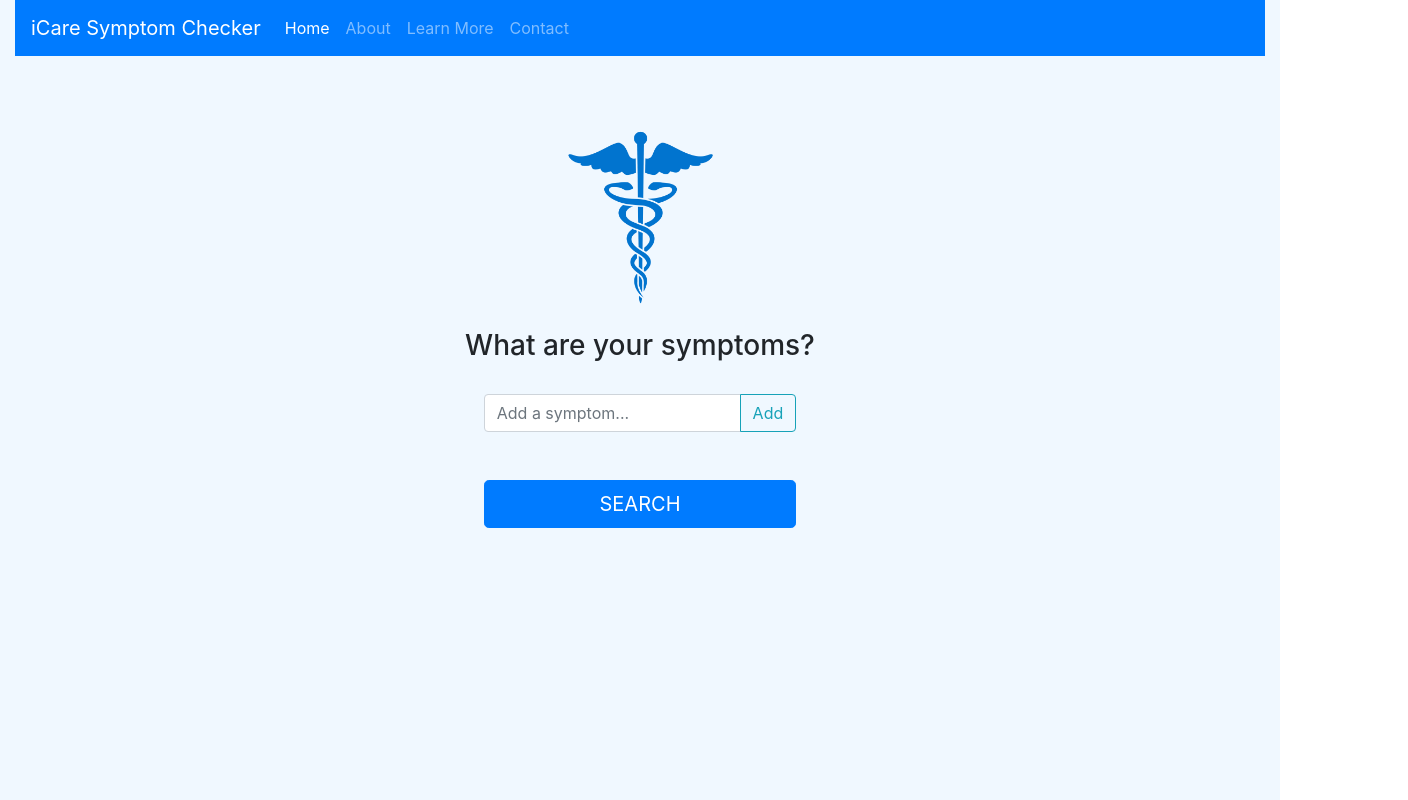
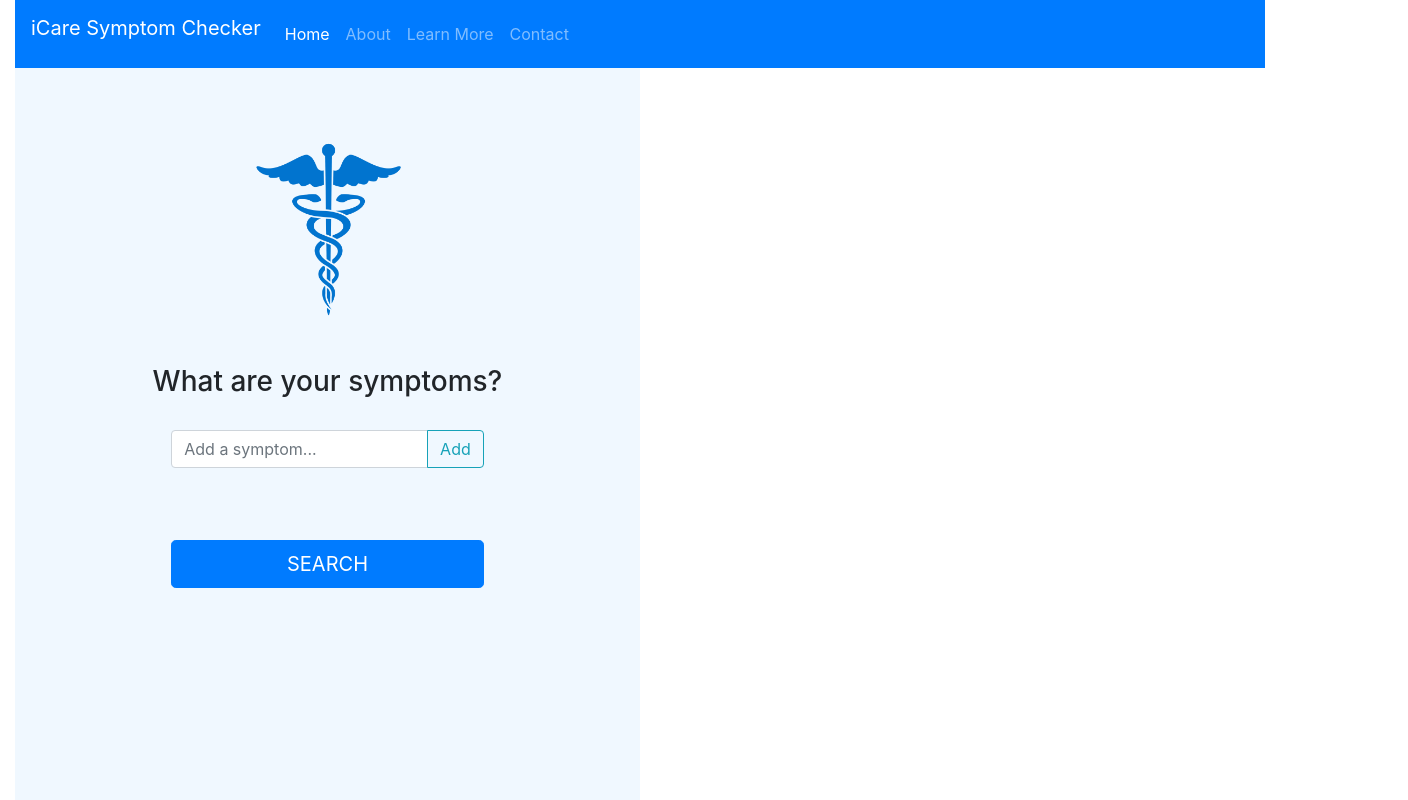
Before and after one commit to ptsheeran/iCare, a Vue app: page / in a window 1280 px wide. Shown: the top 800 px of the page, 1408 px wide, since content can reach past the window. Built offline with nearby package versions, Linux system fonts and the light colour scheme.

Commit message:
Splitted screen in half

```diff
--- a/src/App.vue
+++ b/src/App.vue
@@ -22,14 +22,19 @@
         </ul>
       </div>
     </nav>
+
+    <div class="fill d-md-flex h-md-100 align-items-start">
+
+      <!-- Beginning of Left Panel -->
+      <div class="left-panel col-md-6 p-0 h-md-100">
         <br><br><br>
         <div class="text-center">
           <img src="./assets/med.png" alt="" width="150" height="auto">
-      <br><br>
+          <br><br><br>
           <h3>What are your symptoms?</h3>
         </div>
         <br>
-    <div class="center-block w-25">
+        <div class="center-block w-50">
           <div class="input-group">
             <input v-model="newItem" @keyup.enter="addItem" id="userinput" type="text" class="form-control" placeholder="Add a symptom..." aria-label="Add an item" aria-describedby="basic-addon2">
             <div class="input-group-append">
@@ -37,8 +42,8 @@
             </div>
           </div>
         </div>
-    <br>
-    <div class="center-block w-25">
+        <br><br>
+        <div class="center-block w-50">
           <ul class="list-group" id="symptom-list">
             <li v-for="(item, index) in items" :key="item.id" class="list-group-item">
               {{ item }}
@@ -49,10 +54,10 @@
           </ul>
         </div>
         <br>
-    <button @click="search" type="button" class="btn btn-primary btn-lg btn-block w-25 center-block">SEARCH</button>
-    <br>
-    <br>
-    <br>
+        <button @click="search" type="button" id="search-btn" class="btn btn-primary btn-lg btn-block w-50 center-block">SEARCH</button>
+        <br><br><br><br><br><br><br><br><br><br><br><br><br><br><br><br><br><br><br><br>
+      </div>
+      <!-- End of Left Panel-->
 
       <!-- Old input box -->
       <!--div class="input-group input-group-lg center-block w-50">
@@ -66,11 +71,14 @@
         v-model="query" />
       </div> -->
 
-    <div v-if="data" class="card-row">
+      <!-- Beginning of Right Panel -->
+      <div class="right-panel col-md-6 p-0 h-md-100">
+        <br><br>
+        <div v-if="data" class="card-row columns is-multiline">
           <div v-for="(value, index) in data"
             :key="index"
             :ref="`card_${index}`"
-          class="card">
+            class="card column is-3">
 
             <img v-if="value._source.img" class="card-image" :src="value._source.img">
             <img v-else class="card-image" :src="showImage()">
@@ -84,6 +92,10 @@
 
             <a class="btn btn-primary stretched-link" :href="value._source.url"></a>
           </div>
+        </div>
+      </div>
+      <!-- End of Right Panel -->
+
     </div>
   </div>
 </template>
@@ -179,12 +191,24 @@ export default {
 </script>
 
 <style>
+@import "https://cdn.jsdelivr.net/npm/bulma@0.9.3/css/bulma.min.css"; /* Import bulma for showing cards in multi-row */
+
 div.container{text-align: center;}
 
+.fill, .left-panel, .right-panel {
+  min-height: 100%;
+  height: 100%;
+  /*overflow-x: hidden; */  /* Disable cards overflow to the right */
+}
 
-.container-fluid {
-  background-color: #F0F8FF;
+.left-panel {
+  background-color: #F0F8FF; /* Light blue */
 }
+
+.right-panel {
+  background-color: #FFFFFF; /* White */
+}
+
 .center-block {
     display: table;  /* Instead of display:block */
     margin-left: auto;
```
Lines whose indentation alone changed are shown as unchanged.
